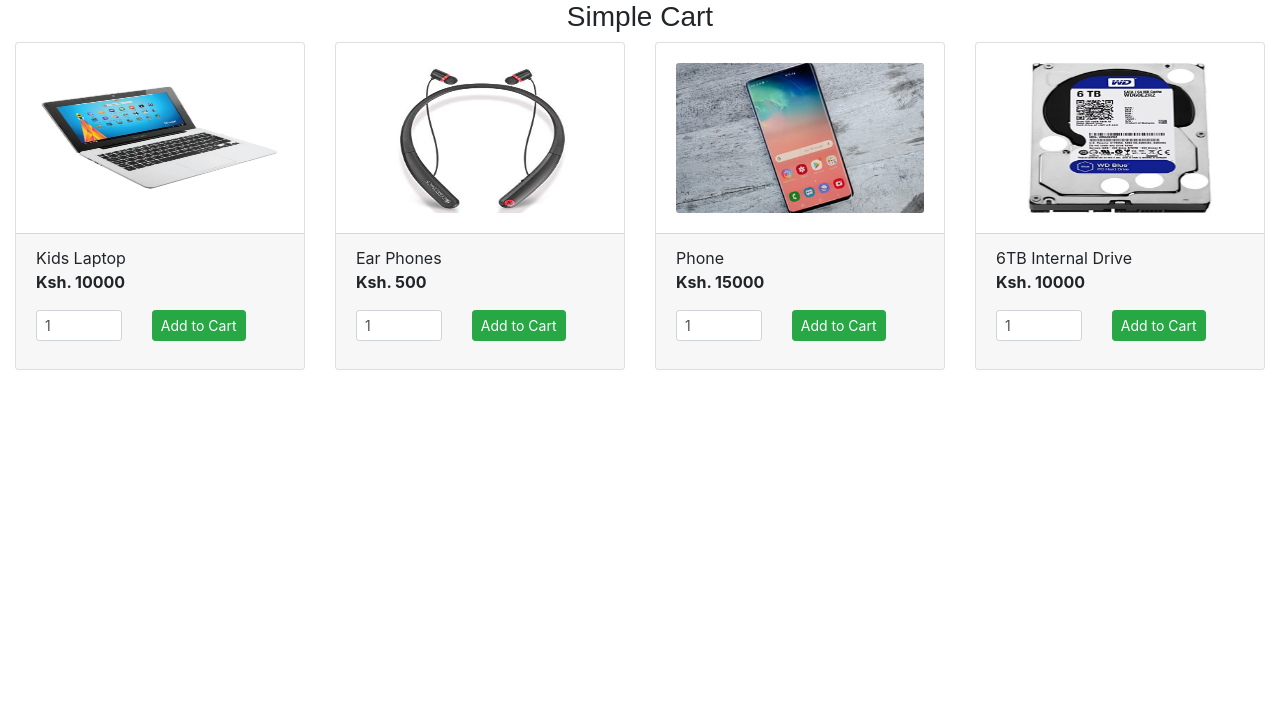
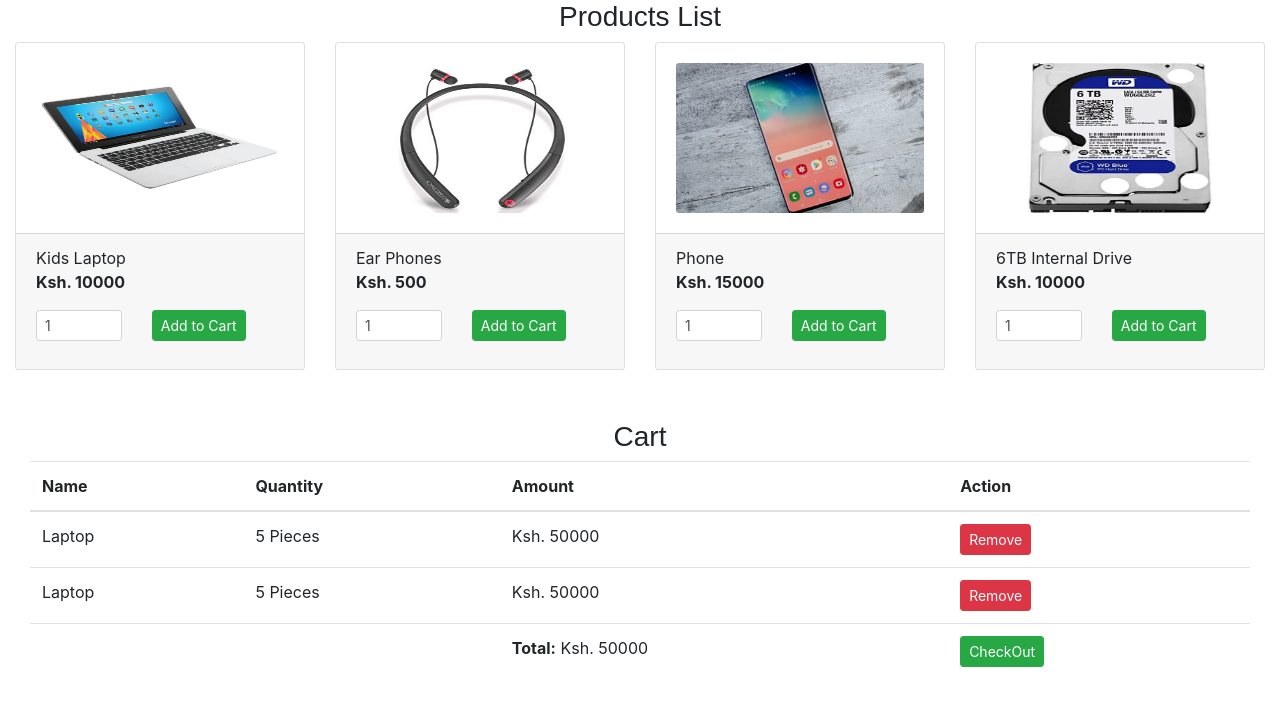
Before and after one commit to ngangavic/websamples, a PHP site: page / in a window 1280 px wide. Shown: the top 706 px of the page. Run offline with PHP 8.4, Linux system fonts and the light colour scheme.

Commit message:
cart layout complete

```diff
--- a/cart/index.html
+++ b/cart/index.html
@@ -17,7 +17,7 @@
 <div class="container-fluid">
 
     <div class="col-sm-12 col-xs-12 col-md-12 col-lg-12">
-        <h3 class="title">Simple Cart</h3>
+        <h3 class="title">Products List</h3>
     </div>
 
     <div class="row">
@@ -130,7 +130,49 @@
             </div>
         </div>
 
+    </div>
 
+    <div class="cart">
+        <h3 class="title">Cart</h3>
+        <div class="col-sm-12 col-xs-12 col-md-12 col-lg-12">
+            <table class="table">
+                <thead>
+                <th>Name</th>
+                <th>Quantity</th>
+                <th>Amount</th>
+                <th>Action</th>
+                </thead>
+                <tbody>
+
+                <tr>
+                <td>Laptop</td>
+                <td>5 Pieces</td>
+                <td>Ksh. 50000</td>
+                <td>
+                    <a href="#" class="btn btn-sm btn-danger">Remove</a>
+                </td>
+                </tr>
+
+                <tr>
+                    <td>Laptop</td>
+                    <td>5 Pieces</td>
+                    <td>Ksh. 50000</td>
+                    <td>
+                        <a href="#" class="btn btn-sm btn-danger">Remove</a>
+                    </td>
+                </tr>
+
+                <tr>
+                    <td colspan="2" ></td>
+                    <td><b>Total:</b> Ksh. 50000</td>
+                    <td>
+                        <a href="#" class="btn btn-sm btn-success">CheckOut</a>
+                    </td>
+                </tr>
+
+                </tbody>
+            </table>
+        </div>
     </div>
 
 </div>
--- a/cart/style.css
+++ b/cart/style.css
@@ -2,3 +2,7 @@
     text-align: center;
     font-family: Arial, serif;
 }
+
+.cart{
+    margin-top: 50px;
+}
```
